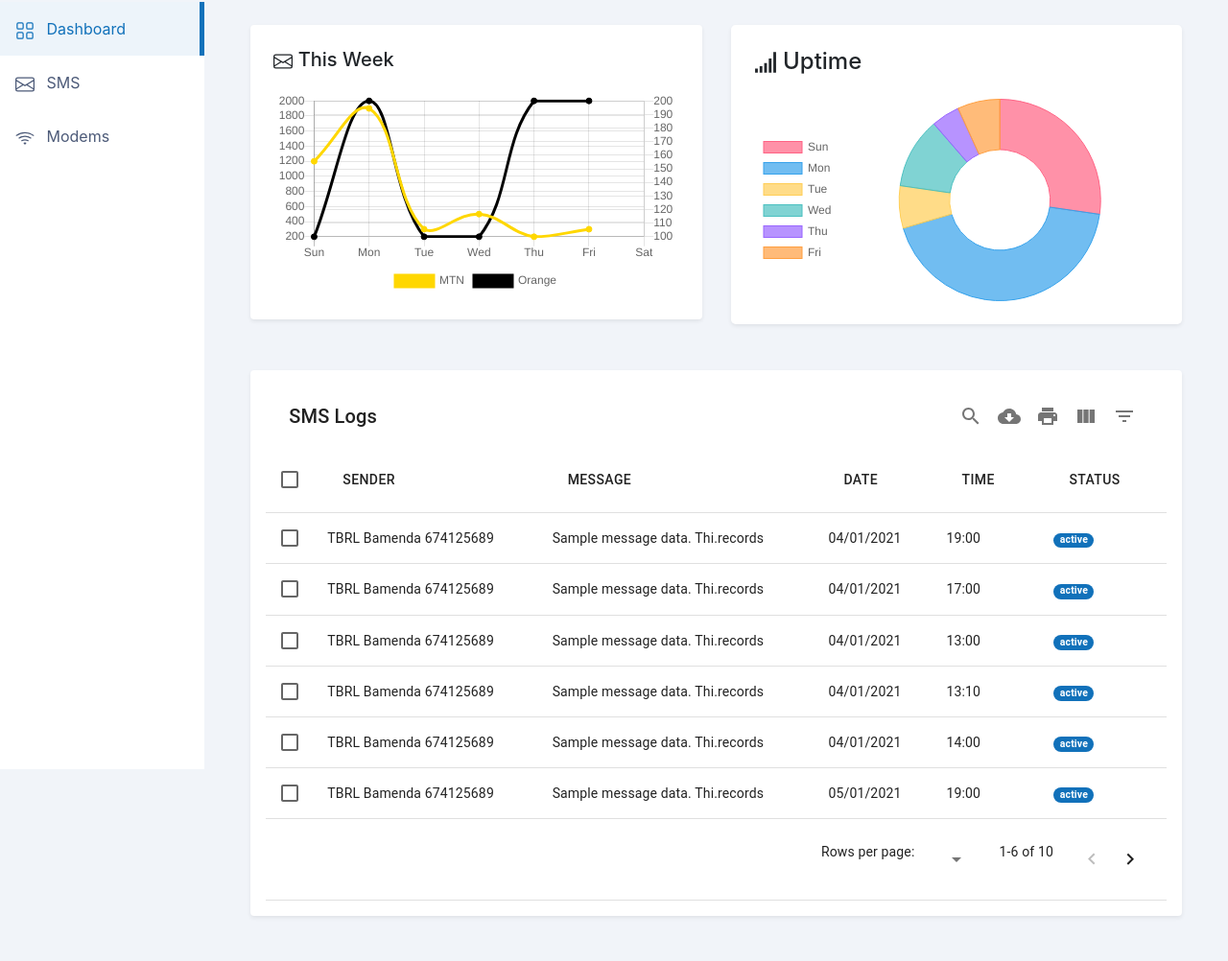
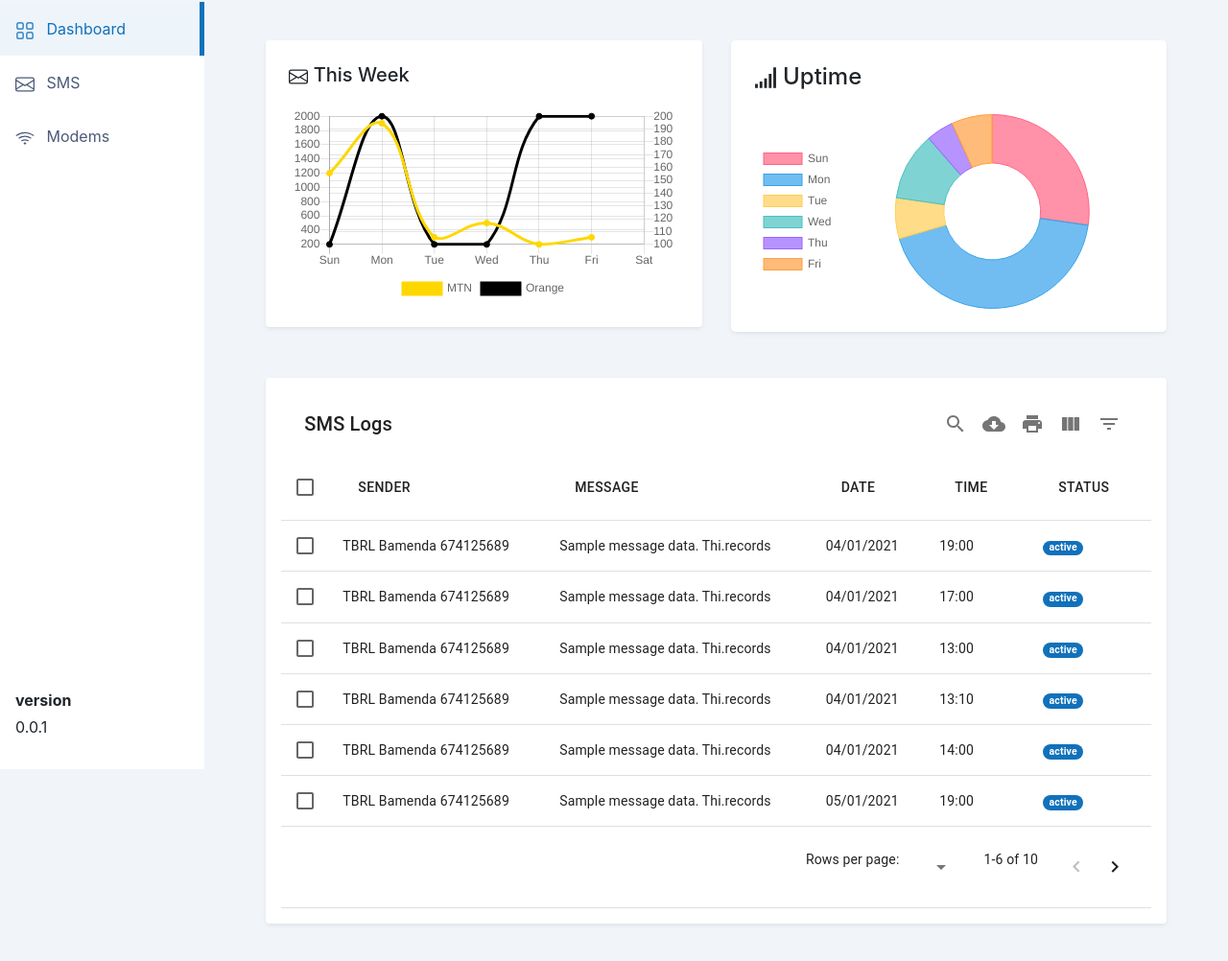
Before and after one commit to Afkanerd/Deku-npm-release, a React app in the folder dash/: page / in a window 1280 px wide. Shown: the part 62-1064 px from the top of the page at 96% size. Before the commit the page ends 1041 px from the top, so only its background shows below. Built offline with nearby package versions, Linux system fonts and the light colour scheme.

Commit message:
add version

```diff
--- a/dash/src/components/Home.js
+++ b/dash/src/components/Home.js
@@ -6,7 +6,7 @@ import SMSTable from './tables/SMSTable';
 
 const Home = () => {
     return (
-        <div classname="container-fluid p-3">
+        <div className="container-fluid p-3">
             <div className="row mb-5">
                 <div className="col-md-6">
                     <CustomLineChart />
@@ -17,9 +17,9 @@ const Home = () => {
                 </div>
             </div>
 
-            <div class="row">
-                <div class="col-md-12">
-                    <SMSTable rowsPerPage={6}/>
+            <div className="row mb-5">
+                <div className="col-md-12">
+                    <SMSTable rowsPerPage={6} />
                 </div>
             </div>
         </div>
--- a/dash/src/components/SideNav.js
+++ b/dash/src/components/SideNav.js
@@ -13,6 +13,11 @@ const SideNav = () => {
         <Nav.Link as={Link} to="/sms" eventKey="link-1" className="p-3"><BsEnvelope size={20} className="mr-2" /> SMS</Nav.Link>
         <Nav.Link as={Link} to="/modems" eventKey="link-2" className="p-3"><BsWifi size={20} className="mr-2" /> Modems</Nav.Link>
       </Nav>
+
+      <div id="version" className="p-3">
+        <p className="font-weight-bold mb-1">version</p>
+        <p>0.0.1</p>
+      </div>
     </div>
   );
 };
--- a/dash/src/main.scss
+++ b/dash/src/main.scss
@@ -24,3 +24,8 @@ $nav-tabs-border-radius: 0;
   border-right: 5px solid rgb(17, 113, 186);
   border-radius: 0;
 }
+
+#version {
+  position: absolute;
+  bottom: 0;
+}
```
